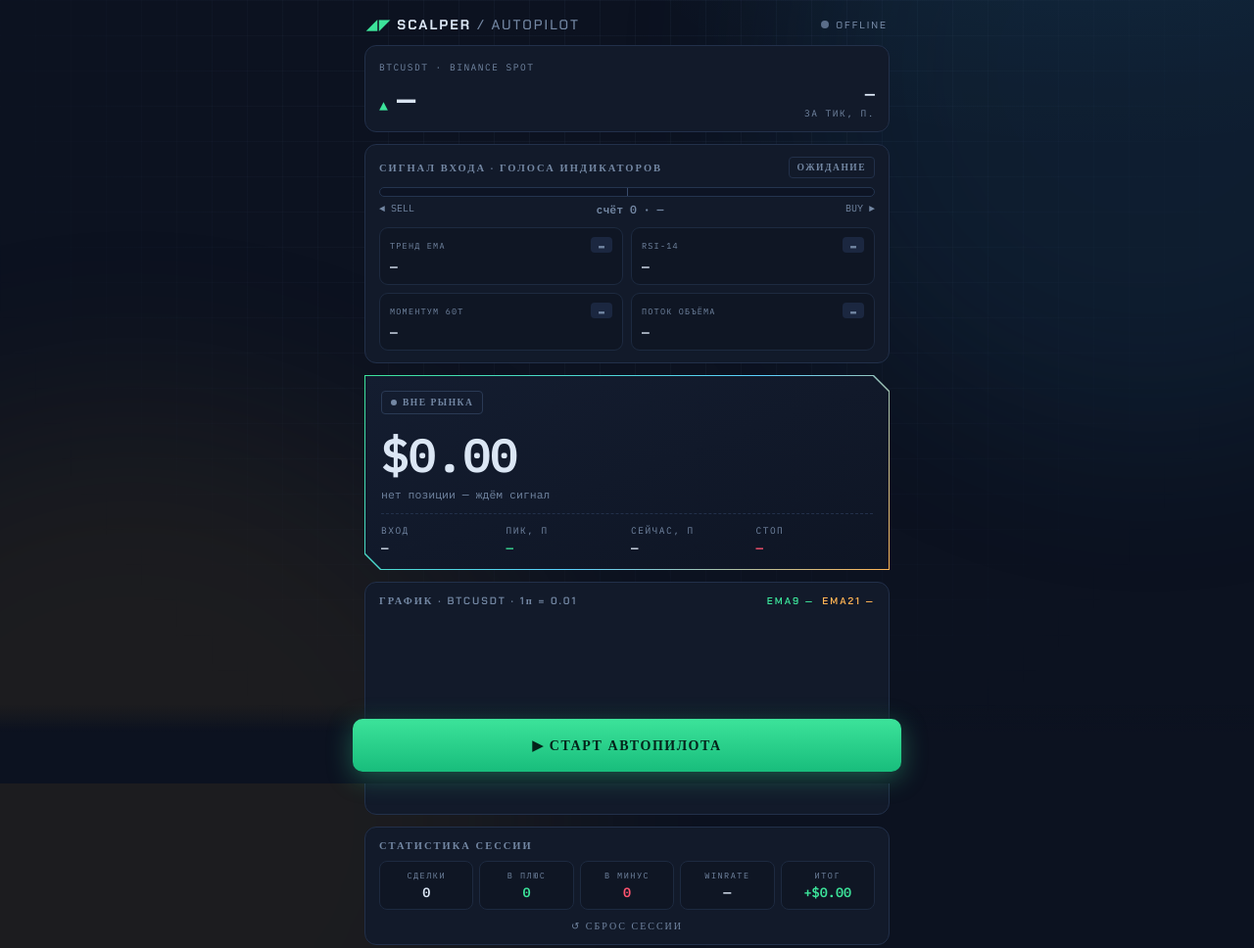
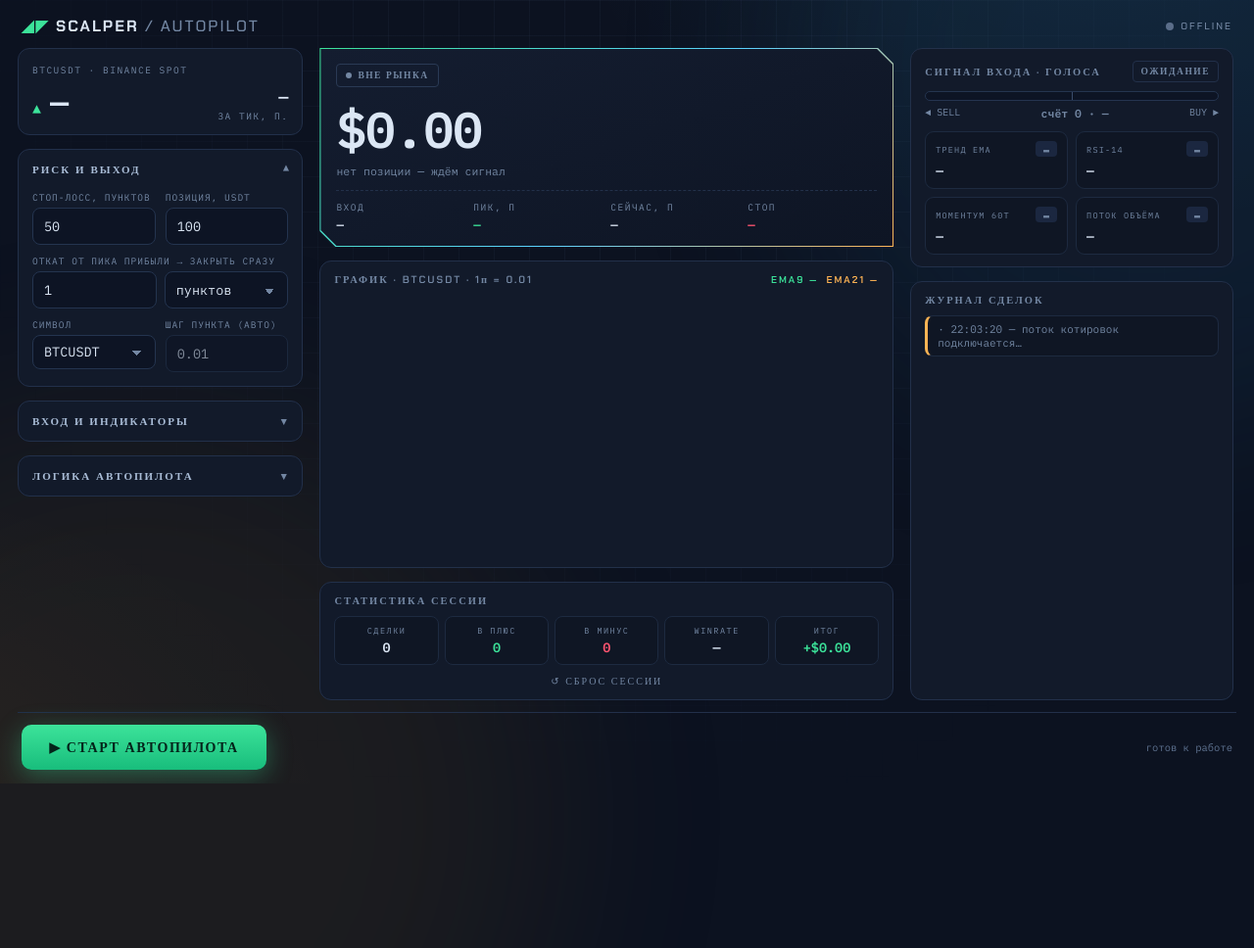
Before and after one commit to bobizi/roof, a plain HTML site: page scalp.html in a window 1280 px wide. Shown: the top 968 px of the page at 98% size. After the commit the page ends 800 px from the top, so only its background shows below. Drawn offline with Linux system fonts and the light colour scheme; no server answers.

Commit message:
Update scalp.html

```diff
--- a/scalp.html
+++ b/scalp.html
@@ -40,7 +40,8 @@ body::before{
 .g2{background:#7a5a1e;bottom:-28vmax;left:-24vmax;animation:drift 27s ease-in-out infinite alternate-reverse}
 @keyframes drift{to{transform:translate(6vmax,4vmax) scale(1.15)}}
 
-.wrap{max-width:560px;margin:0 auto;padding:14px 12px 128px}
+/* ================= LAYOUT ================= */
+.app{max-width:640px;margin:0 auto;padding:14px 12px 0}
 .hidden{display:none!important}
 
 .top{display:flex;justify-content:space-between;align-items:center;padding:2px 2px 12px}
@@ -52,13 +53,20 @@ body::before{
 .dot.on{background:var(--grn);box-shadow:0 0 10px var(--grn);animation:blink 1.6s infinite}
 @keyframes blink{50%{opacity:.4}}
 
+/* mobile: one column via grid-areas */
+.main{display:grid;grid-template-columns:1fr;padding-bottom:150px;
+  grid-template-areas:"px" "sig" "hero" "chart" "stats" "risk" "entry" "logic" "log"}
+.colA,.colB,.colC{display:contents}
+.px{grid-area:px}.sig{grid-area:sig}.hero{grid-area:hero}.chartCard{grid-area:chart}
+.stats{grid-area:stats}.riskAcc{grid-area:risk}.entryAcc{grid-area:entry}.logicAcc{grid-area:logic}.logCard{grid-area:log}
+
 .card{background:var(--panel);border:1px solid var(--line);border-radius:12px;padding:12px 14px;margin-bottom:12px}
 .chead{font-family:'Chakra Petch';font-weight:600;font-size:10.5px;letter-spacing:2px;color:var(--mut);margin-bottom:9px;display:flex;justify-content:space-between;align-items:center;gap:8px}
 
 /* price */
 .pxrow{display:flex;justify-content:space-between;align-items:flex-end;gap:10px}
 .lbl{font-size:9.5px;letter-spacing:1.5px;color:var(--mut);text-transform:uppercase}
-.px{display:flex;align-items:baseline;gap:9px;margin-top:4px}
+.pxline{display:flex;align-items:baseline;gap:9px;margin-top:4px}
 .arr{font-size:15px;transition:color .15s}
 .arr.up{color:var(--grn)} .arr.dn{color:var(--red)}
 #price{font-weight:600;font-size:clamp(26px,8vw,32px);letter-spacing:-.5px}
@@ -70,7 +78,7 @@ body::before{
 #chg.up{color:var(--grn)} #chg.dn{color:var(--red)}
 .chgbox .lbl{display:block;margin-top:2px}
 
-/* ---------- signal panel ---------- */
+/* ---------- signal ---------- */
 .verdict{font-family:'Chakra Petch';font-weight:700;font-size:9.5px;letter-spacing:1.5px;padding:4px 8px;border-radius:4px;border:1px solid var(--line);color:var(--mut);transition:all .2s;white-space:nowrap}
 .verdict.vBuy{color:var(--grn);border-color:rgba(60,227,154,.5);background:rgba(60,227,154,.09)}
 .verdict.vSell{color:var(--red);border-color:rgba(255,84,112,.5);background:rgba(255,84,112,.09)}
@@ -100,7 +108,7 @@ body::before{
   clip-path:polygon(0 0,calc(100% - 16px) 0,100% 16px,100% 100%,16px 100%,0 calc(100% - 16px));}
 .heroIn{background:linear-gradient(160deg,#141d30,#0e1524);padding:15px 16px 13px;
   clip-path:polygon(0 0,calc(100% - 16px) 0,100% 16px,100% 100%,16px 100%,0 calc(100% - 16px));}
-.modeRow{display:flex;align-items:center;gap:8px}
+.modeRow{display:flex;align-items:center;gap:8px;flex-wrap:wrap}
 .badge{font-family:'Chakra Petch';font-weight:600;font-size:9.5px;letter-spacing:1.5px;padding:5px 9px;border-radius:4px;border:1px solid;display:inline-flex;align-items:center;gap:6px;transition:all .2s}
 .badge::before{content:'';width:6px;height:6px;border-radius:50%;background:currentColor}
 .badge.off{color:var(--mut);border-color:#2a3a55}
@@ -112,7 +120,7 @@ body::before{
 .side.long{color:#04231a;background:var(--grn)}
 .side.short{color:#fff;background:var(--red)}
 .hold{margin-left:auto;font-size:10.5px;color:var(--mut)}
-.bigPnl{font-weight:600;font-size:clamp(38px,12vw,48px);letter-spacing:-1px;margin:10px 0 2px;transition:color .15s}
+.bigPnl{font-weight:600;font-size:clamp(38px,12vw,52px);letter-spacing:-1px;margin:10px 0 2px;transition:color .15s}
 .bigPnl.good{color:var(--grn2);text-shadow:0 0 26px rgba(60,227,154,.4)}
 .bigPnl.bad{color:var(--red);text-shadow:0 0 26px rgba(255,84,112,.4)}
 .pnlSub{font-size:11.5px;color:var(--mut)}
@@ -170,14 +178,13 @@ details[open] summary::after{transform:rotate(180deg)}
 .trBot{margin-top:4px;color:#5f7391;font-size:10.5px}
 @keyframes slideIn{from{opacity:0;transform:translateY(-7px)}to{opacity:1;transform:none}}
 
-.foot{text-align:center;color:#4a5d78;font-size:10.5px;padding:6px 0 4px}
-
-/* dock */
+/* ---------- dock ---------- */
 .dock{position:fixed;left:0;right:0;bottom:0;z-index:40;
   background:linear-gradient(180deg,rgba(12,18,32,0),var(--bg) 34%);
   padding:14px 12px calc(12px + env(safe-area-inset-bottom))}
-.dockIn{max-width:560px;margin:0 auto;display:grid;gap:10px}
+.dockIn{max-width:640px;margin:0 auto;display:grid;gap:10px}
 .dockIn.run{grid-template-columns:1fr 1.5fr}
+.foot{grid-column:1/-1;text-align:center;color:#4a5d78;font-size:10.5px;padding-top:2px}
 .btn{height:54px;border-radius:10px;font-family:'Chakra Petch';font-weight:700;font-size:14px;letter-spacing:1.5px;text-transform:uppercase;cursor:pointer;transition:transform .1s,box-shadow .2s,background .2s;touch-action:manipulation}
 .btn:active{transform:scale(.965)}
 .btn.start{border:none;color:#04231a;background:linear-gradient(180deg,#3ce39a,#18bd7c);box-shadow:0 6px 26px rgba(60,227,154,.35)}
@@ -191,83 +198,83 @@ details[open] summary::after{transform:rotate(180deg)}
 @keyframes fg{0%{opacity:1;box-shadow:inset 0 0 0 2px var(--grn),inset 0 0 120px rgba(60,227,154,.3)}100%{opacity:0;box-shadow:inset 0 0 0 2px var(--grn),inset 0 0 120px rgba(60,227,154,0)}}
 @keyframes fb{0%{opacity:1;box-shadow:inset 0 0 0 2px var(--red),inset 0 0 120px rgba(255,84,112,.3)}100%{opacity:0;box-shadow:inset 0 0 0 2px var(--red),inset 0 0 120px rgba(255,84,112,0)}}
 
-::-webkit-scrollbar{width:5px}::-webkit-scrollbar-track{background:transparent}::-webkit-scrollbar-thumb{background:#24344f;border-radius:3px}
+::-webkit-scrollbar{width:5px;height:5px}::-webkit-scrollbar-track{background:transparent}::-webkit-scrollbar-thumb{background:#24344f;border-radius:3px}
+
+/* ================= DESKTOP ≥ 900px ================= */
+@media (min-width:900px){
+  body{overflow:hidden;height:100vh}
+  .app{max-width:none;height:100vh;height:100dvh;display:grid;grid-template-rows:auto minmax(0,1fr) auto;padding:14px 18px 0}
+  .top{padding:2px 4px 12px}
+  .brand{font-size:16px}
+
+  .main{display:grid;grid-template-columns:clamp(260px,23vw,330px) minmax(0,1fr) clamp(300px,26vw,390px);
+    gap:14px;padding-bottom:0;overflow:hidden;grid-template-areas:none}
+  .colA,.colB,.colC{display:flex;flex-direction:column;gap:14px;min-height:0;overflow-y:auto;padding-right:3px}
+  .main .card,.main details.acc,.main .hero{margin-bottom:0}
+  .px,.sig,.hero,.chartCard,.stats,.riskAcc,.entryAcc,.logicAcc,.logCard{grid-area:auto}
+
+  /* center: hero + big chart + stats */
+  .chartCard{flex:1;display:flex;flex-direction:column;min-height:280px}
+  .cwrap{flex:1;height:auto;min-height:230px}
+  .bigPnl{font-size:clamp(40px,4vw,56px)}
+
+  /* right: signal + tall log */
+  .logCard{flex:1;display:flex;flex-direction:column;min-height:200px}
+  .log{flex:1;max-height:none}
+
+  /* dock = static bottom bar */
+  .dock{position:static;background:none;padding:12px 4px 14px;border-top:1px solid var(--line);margin-top:12px}
+  .dockIn{max-width:none;display:flex;align-items:center;gap:10px}
+  .dockIn.run{grid-template-columns:none;display:flex}
+  .btn{height:46px;padding:0 26px}
+  .btn.start{min-width:250px}
+  .foot{grid-column:auto;margin-left:auto;padding:0;color:#5f7391}
+
+  .field input,.field select,.duo input,.duo select{font-size:13.5px;padding:9px 11px}
+
+  @media (hover:hover){
+    .btn.start:hover{box-shadow:0 8px 34px rgba(60,227,154,.5)}
+    .btn.stop:hover{background:rgba(255,84,112,.16)}
+    .btn.close:hover{background:#2c3d5a}
+    .tr:hover{background:#152034}
+    .tile:hover{border-color:#3a5578}
+    summary:hover{color:var(--txt)}
+    .miniBtn:hover{color:var(--red)}
+  }
+}
+
+/* wide desktop */
+@media (min-width:1400px){
+  .app{max-width:1560px;margin:0 auto;padding:16px 24px 0}
+  .tiles{grid-template-columns:repeat(4,1fr)}
+}
 </style>
 </head>
 <body>
 <div class="glow g1"></div><div class="glow g2"></div>
 
-<div class="wrap">
+<div class="app">
 
   <header class="top">
     <div class="brand"><span class="glyph">◢◤</span> SCALPER <span class="thin">/ AUTOPILOT</span></div>
     <div class="conn"><i class="dot" id="dot"></i><span id="connTxt">OFFLINE</span></div>
   </header>
 
-  <!-- PRICE -->
-  <section class="card">
+  <main class="main">
+
+    <!-- COLUMN A : price + settings -->
+    <div class="colA">
+      <section class="card px">
         <div class="pxrow">
           <div>
             <span class="lbl" id="symLbl">BTCUSDT · BINANCE SPOT</span>
-        <div class="px"><span class="arr up" id="arrow">▲</span><span id="price">—</span></div>
+            <div class="pxline"><span class="arr up" id="arrow">▲</span><span id="price">—</span></div>
           </div>
           <div class="chgbox"><span id="chg">—</span><span class="lbl">за тик, п.</span></div>
         </div>
       </section>
 
-  <!-- SIGNAL -->
-  <section class="card">
-    <div class="chead"><span>СИГНАЛ ВХОДА · ГОЛОСА ИНДИКАТОРОВ</span><span class="verdict" id="verdict">ОЖИДАНИЕ</span></div>
-    <div class="meter"><div class="mfill" id="mfill"></div><div class="mzero"></div></div>
-    <div class="mlbl"><span>◄ SELL</span><span id="scoreV">счёт 0 · —</span><span>BUY ►</span></div>
-    <div class="tiles">
-      <div class="tile"><div class="ttop"><span class="tlbl">Тренд EMA</span><span class="tvote nu" id="cEma">▬</span></div><b class="tval" id="vEma">—</b></div>
-      <div class="tile"><div class="ttop"><span class="tlbl">RSI-14</span><span class="tvote nu" id="cRsi">▬</span></div><b class="tval" id="vRsi">—</b></div>
-      <div class="tile"><div class="ttop"><span class="tlbl">Моментум 60т</span><span class="tvote nu" id="cMom">▬</span></div><b class="tval" id="vMom">—</b></div>
-      <div class="tile"><div class="ttop"><span class="tlbl">Поток объёма</span><span class="tvote nu" id="cVol">▬</span></div><b class="tval" id="vVol">—</b></div>
-    </div>
-  </section>
-
-  <!-- P/L HERO -->
-  <section class="hero"><div class="heroIn">
-    <div class="modeRow">
-      <span class="side long hidden" id="side">▲ LONG</span>
-      <span class="badge off" id="badge">ВНЕ РЫНКА</span>
-      <span class="hold" id="hold"></span>
-    </div>
-    <div class="bigPnl" id="bigPnl">$0.00</div>
-    <div class="pnlSub" id="pnlSub">нет позиции — ждём сигнал</div>
-    <div class="mini">
-      <div><span class="lbl">Вход</span><b id="mEntry">—</b></div>
-      <div><span class="lbl">Пик, п</span><b id="mPeak" style="color:var(--grn)">—</b></div>
-      <div><span class="lbl">Сейчас, п</span><b id="mPips">—</b></div>
-      <div><span class="lbl">Стоп</span><b id="mStop" style="color:var(--red)">—</b></div>
-    </div>
-  </div></section>
-
-  <!-- CHART -->
-  <section class="card">
-    <div class="chead"><span id="chartSym">ГРАФИК</span>
-      <span class="emas"><i class="ef" id="efLbl">EMA9 —</i><i class="es" id="esLbl">EMA21 —</i></span>
-    </div>
-    <div class="cwrap"><canvas id="cv"></canvas></div>
-  </section>
-
-  <!-- STATS -->
-  <section class="card">
-    <div class="chead"><span>СТАТИСТИКА СЕССИИ</span></div>
-    <div class="srow">
-      <div class="sc"><span class="lbl">Сделки</span><b id="stT">0</b></div>
-      <div class="sc"><span class="lbl">В плюс</span><b id="stW" style="color:var(--grn)">0</b></div>
-      <div class="sc"><span class="lbl">В минус</span><b id="stL" style="color:var(--red)">0</b></div>
-      <div class="sc"><span class="lbl">Winrate</span><b id="stWR">—</b></div>
-      <div class="sc"><span class="lbl">Итог</span><b id="stPL">$0</b></div>
-    </div>
-    <button class="miniBtn" id="btnReset">↺ сброс сессии</button>
-  </section>
-
-  <!-- SETTINGS -->
-  <details class="acc" open>
+      <details class="acc riskAcc" open>
         <summary>РИСК И ВЫХОД</summary>
         <div class="accBody"><div class="grid2">
           <div class="field"><label>Стоп-лосс, пунктов</label><input type="number" id="sl" value="50" min="1" inputmode="numeric"></div>
@@ -289,7 +296,7 @@ details[open] summary::after{transform:rotate(180deg)}
         </div></div>
       </details>
 
-  <details class="acc">
+      <details class="acc entryAcc">
         <summary>ВХОД И ИНДИКАТОРЫ</summary>
         <div class="accBody"><div class="grid2">
           <div class="field"><label>Мин. счёт для входа (из 4)</label>
@@ -303,7 +310,7 @@ details[open] summary::after{transform:rotate(180deg)}
         </div>
       </details>
 
-  <details class="acc">
+      <details class="acc logicAcc">
         <summary>ЛОГИКА АВТОПИЛОТА</summary>
         <div class="accBody"><ol class="logic">
           <li><b class="k4">Вход:</b> 4 индикатора голосуют за BUY или SELL. Счёт ≥ +N → открываем <b>LONG</b>, ≤ −N → <b>SHORT</b>.</li>
@@ -312,22 +319,77 @@ details[open] summary::after{transform:rotate(180deg)}
           <li><b class="k3">Выгоды не было вообще</b> — ждём только стоп-лосс. Как только появилась прибыль — включается режим пика (пункт 2).</li>
         </ol></div>
       </details>
+    </div>
 
-  <!-- LOG -->
-  <section class="card">
+    <!-- COLUMN B : P/L + chart + stats -->
+    <div class="colB">
+      <section class="hero"><div class="heroIn">
+        <div class="modeRow">
+          <span class="side long hidden" id="side">▲ LONG</span>
+          <span class="badge off" id="badge">ВНЕ РЫНКА</span>
+          <span class="hold" id="hold"></span>
+        </div>
+        <div class="bigPnl" id="bigPnl">$0.00</div>
+        <div class="pnlSub" id="pnlSub">нет позиции — ждём сигнал</div>
+        <div class="mini">
+          <div><span class="lbl">Вход</span><b id="mEntry">—</b></div>
+          <div><span class="lbl">Пик, п</span><b id="mPeak" style="color:var(--grn)">—</b></div>
+          <div><span class="lbl">Сейчас, п</span><b id="mPips">—</b></div>
+          <div><span class="lbl">Стоп</span><b id="mStop" style="color:var(--red)">—</b></div>
+        </div>
+      </div></section>
+
+      <section class="card chartCard">
+        <div class="chead"><span id="chartSym">ГРАФИК</span>
+          <span class="emas"><i class="ef" id="efLbl">EMA9 —</i><i class="es" id="esLbl">EMA21 —</i></span>
+        </div>
+        <div class="cwrap"><canvas id="cv"></canvas></div>
+      </section>
+
+      <section class="card stats">
+        <div class="chead"><span>СТАТИСТИКА СЕССИИ</span></div>
+        <div class="srow">
+          <div class="sc"><span class="lbl">Сделки</span><b id="stT">0</b></div>
+          <div class="sc"><span class="lbl">В плюс</span><b id="stW" style="color:var(--grn)">0</b></div>
+          <div class="sc"><span class="lbl">В минус</span><b id="stL" style="color:var(--red)">0</b></div>
+          <div class="sc"><span class="lbl">Winrate</span><b id="stWR">—</b></div>
+          <div class="sc"><span class="lbl">Итог</span><b id="stPL">$0</b></div>
+        </div>
+        <button class="miniBtn" id="btnReset">↺ сброс сессии</button>
+      </section>
+    </div>
+
+    <!-- COLUMN C : signal + log -->
+    <div class="colC">
+      <section class="card sig">
+        <div class="chead"><span>СИГНАЛ ВХОДА · ГОЛОСА</span><span class="verdict" id="verdict">ОЖИДАНИЕ</span></div>
+        <div class="meter"><div class="mfill" id="mfill"></div><div class="mzero"></div></div>
+        <div class="mlbl"><span>◄ SELL</span><span id="scoreV">счёт 0 · —</span><span>BUY ►</span></div>
+        <div class="tiles">
+          <div class="tile"><div class="ttop"><span class="tlbl">Тренд EMA</span><span class="tvote nu" id="cEma">▬</span></div><b class="tval" id="vEma">—</b></div>
+          <div class="tile"><div class="ttop"><span class="tlbl">RSI-14</span><span class="tvote nu" id="cRsi">▬</span></div><b class="tval" id="vRsi">—</b></div>
+          <div class="tile"><div class="ttop"><span class="tlbl">Моментум 60т</span><span class="tvote nu" id="cMom">▬</span></div><b class="tval" id="vMom">—</b></div>
+          <div class="tile"><div class="ttop"><span class="tlbl">Поток объёма</span><span class="tvote nu" id="cVol">▬</span></div><b class="tval" id="vVol">—</b></div>
+        </div>
+      </section>
+
+      <section class="card logCard">
         <div class="chead"><span>ЖУРНАЛ СДЕЛОК</span></div>
         <div class="log" id="log"></div>
       </section>
-
-  <footer class="foot" id="footMeta">готов к работе</footer>
     </div>
 
-<!-- DOCK -->
-<div class="dock"><div class="dockIn" id="dock">
+  </main>
+
+  <!-- DOCK / FOOTER -->
+  <footer class="dock"><div class="dockIn" id="dock">
     <button class="btn start" id="btnStart">▶ Старт автопилота</button>
     <button class="btn stop hidden" id="btnStop">■ Стоп</button>
     <button class="btn close hidden" id="btnClose" disabled>✕ Закрыть</button>
-</div></div>
+    <span class="foot" id="footMeta">готов к работе</span>
+  </div></footer>
+
+</div>
 
 <div id="flash"></div>
 
@@ -480,12 +542,10 @@ function manage(p){
   if(pl>pos.peak){pos.peak=pl;pos.peakPips=pips}
   const SL=+el.sl.value;
   if(pos.peak>0){
-    // выгода была → следим за пиком, при откате закрываем СРАЗУ
     const drop=el.trailU.value==='usd'?pos.peak-pl:(pos.peakPips-pips);
     if(drop>=+el.trailV.value)
       close(p,'откат от пика −'+(el.trailU.value==='usd'?'$'+drop.toFixed(2):drop.toFixed(0)+'п'));
   }else if(pips<=-SL){
-    // выгоды не было вовсе → ждём только стоп-лосс
     close(p,'стоп-лосс');
   }
 }
@@ -590,12 +650,10 @@ function draw(){
   let lo=Infinity,hi=-Infinity;
   for(const pt of d){if(pt.p<lo)lo=pt.p;if(pt.p>hi)hi=pt.p}
   const pos=S.pos,SL=+el.sl.value;
-  let yE=0,yP=0,yS=0;
   if(pos){
     const dr=pos.side==='LONG'?1:-1;
-    const peakLvl=pos.entry+dr*pos.peakPips*S.pip;
-    const stopLvl=pos.entry-dr*SL*S.pip;
-    hi=Math.max(hi,pos.entry,peakLvl);lo=Math.min(lo,pos.entry,stopLvl);
+    hi=Math.max(hi,pos.entry+dr*pos.peakPips*S.pip);
+    lo=Math.min(lo,pos.entry-dr*SL*S.pip);
   }
   const pad=(hi-lo)*0.12||S.pip;lo-=pad;hi+=pad;
   const X=i=>i*(w/(d.length-1)),Y=p=>h-((p-lo)/(hi-lo))*h;
@@ -606,7 +664,7 @@ function draw(){
 
   if(pos){
     const dr=pos.side==='LONG'?1:-1;
-    yE=Y(pos.entry);yP=Y(pos.entry+dr*pos.peakPips*S.pip);yS=Y(pos.entry-dr*SL*S.pip);
+    const yE=Y(pos.entry),yP=Y(pos.entry+dr*pos.peakPips*S.pip),yS=Y(pos.entry-dr*SL*S.pip);
     cx.fillStyle='rgba(60,227,154,.07)';cx.fillRect(0,Math.min(yE,yP),w,Math.abs(yP-yE));
     cx.fillStyle='rgba(255,84,112,.07)';cx.fillRect(0,Math.min(yE,yS),w,Math.abs(yS-yE));
     cx.setLineDash([5,4]);
```
Lines whose indentation alone changed are shown as unchanged.
